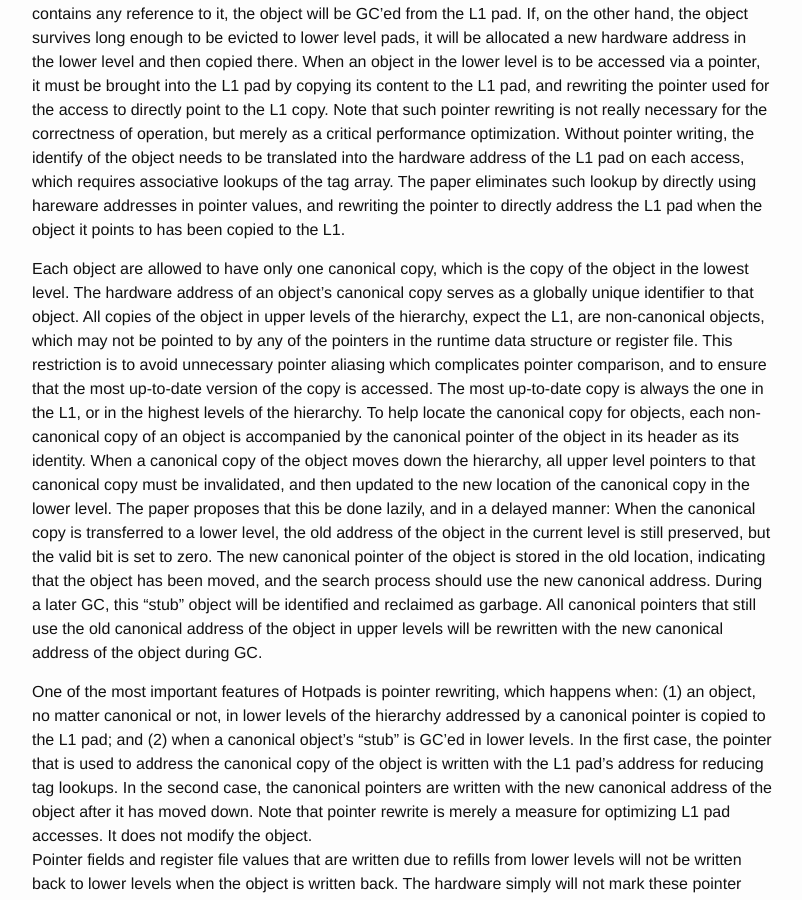
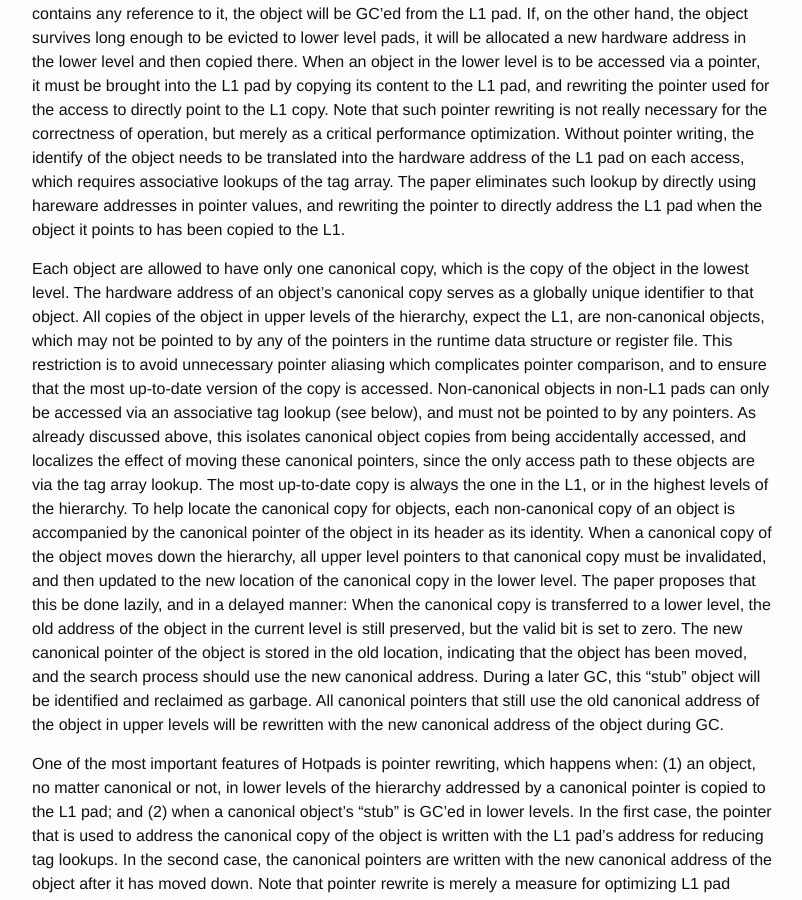
Before and after one commit to wangziqi2013/wangziqi2013.github.io, a Jekyll site: the page built from _posts/2020-07-10-hotpads.markdown, in a window 1280 px wide and 900 px high, scrolled down 2893 px. Shown: the whole window, without its empty margins (238-1040 px from the left). Built offline with Jekyll 4.4.1, drawn with Linux system fonts in a browser that asks for light colours.

Commit message:
Small change

```diff
--- a/_posts/2020-07-10-hotpads.markdown
+++ b/_posts/2020-07-10-hotpads.markdown
@@ -126,6 +126,10 @@ The hardware address of an object's canonical copy serves as a globally unique i
 All copies of the object in upper levels of the hierarchy, expect the L1, are non-canonical objects, which may not be
 pointed to by any of the pointers in the runtime data structure or register file. This restriction is to avoid unnecessary
 pointer aliasing which complicates pointer comparison, and to ensure that the most up-to-date version of the copy is accessed.
+Non-canonical objects in non-L1 pads can only be accessed via an associative tag lookup (see below), and must not be
+pointed to by any pointers. As already discussed above, this isolates canonical object copies from being accidentally
+accessed, and localizes the effect of moving these canonical pointers, since the only access path to these objects are
+via the tag array lookup.
 The most up-to-date copy is always the one in the L1, or in the highest levels of the hierarchy.
 To help locate the canonical copy for objects, each non-canonical copy of an object is accompanied by the canonical pointer
 of the object in its header as its identity.
```
